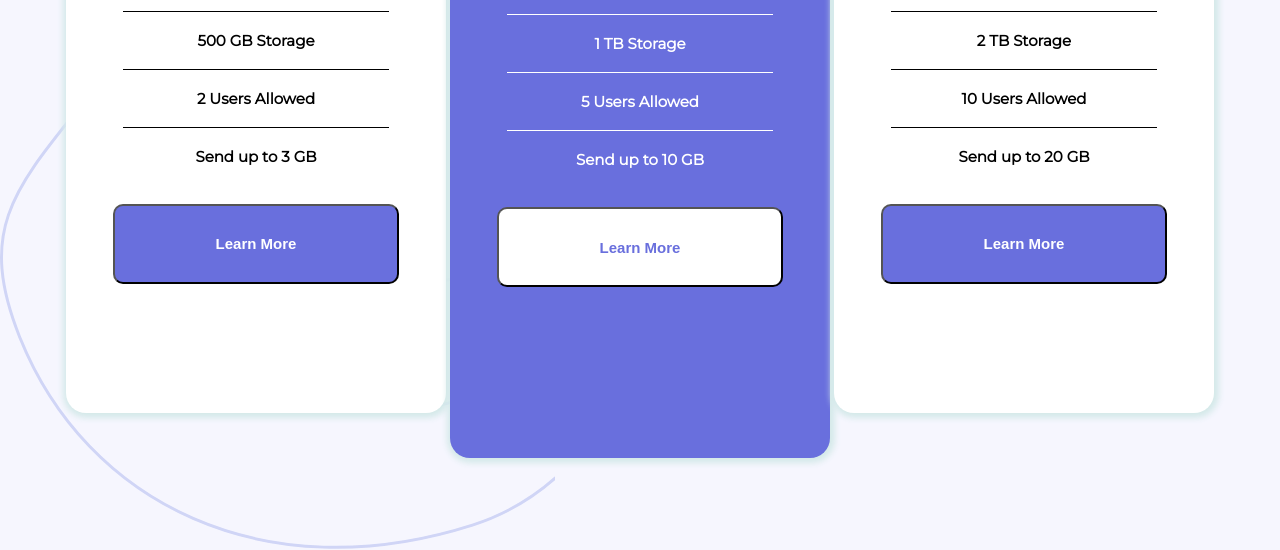
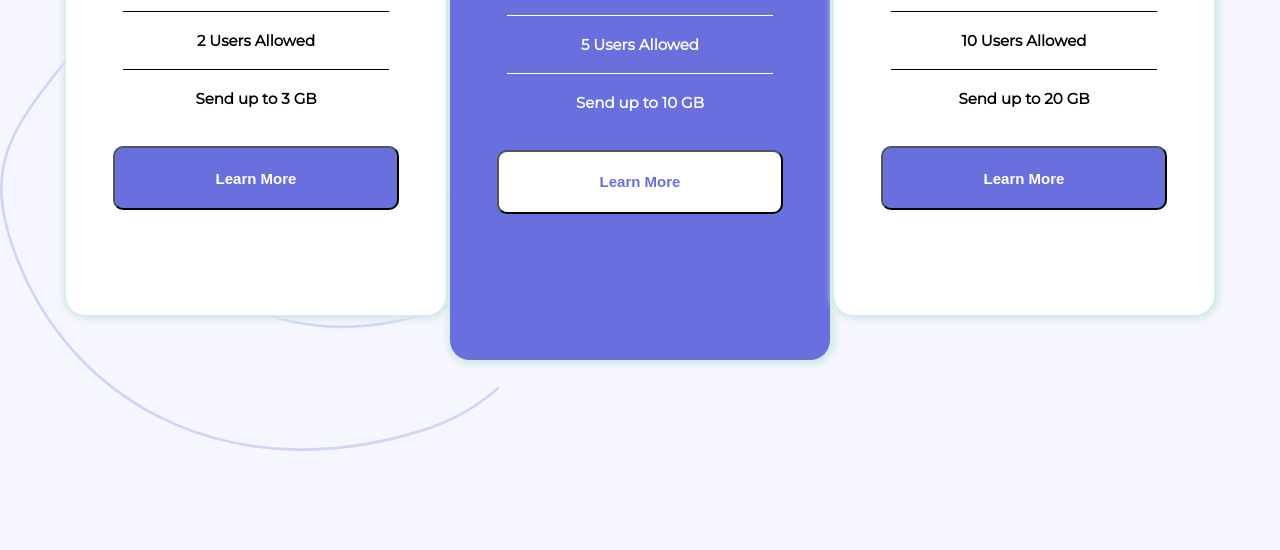
Before and after one commit to ChamuMutezva/pricing-component-with-toggle-master, a plain HTML site: page index.html in a window 1280 px wide. Shown: the part 424-974 px from the top of the page. After the commit the page ends 876 px from the top, so only its background shows below. Drawn offline with Linux system fonts and the light colour scheme.

Commit message:
button and cards  sizes adjustment

```diff
--- a/style.css
+++ b/style.css
@@ -202,18 +202,19 @@ input[type="button"] {
 
  }
  .professional {
-   height: 80vh;
+   height: 75vh;
+   margin-top: 3%;
  }
  .professional h2 {
   margin-top: 10%;
 }
  .basic, .master {
-  height: 70vh;
-  margin-top: 11%;
+  height: 65vh;
+  margin-top: 6%;
 }
 .card input[type="button"] {
   margin-top: 5%;
-  height: 10vh;
+  height: 8vh;
 }
 .professional input[type="button"] {
 
```
